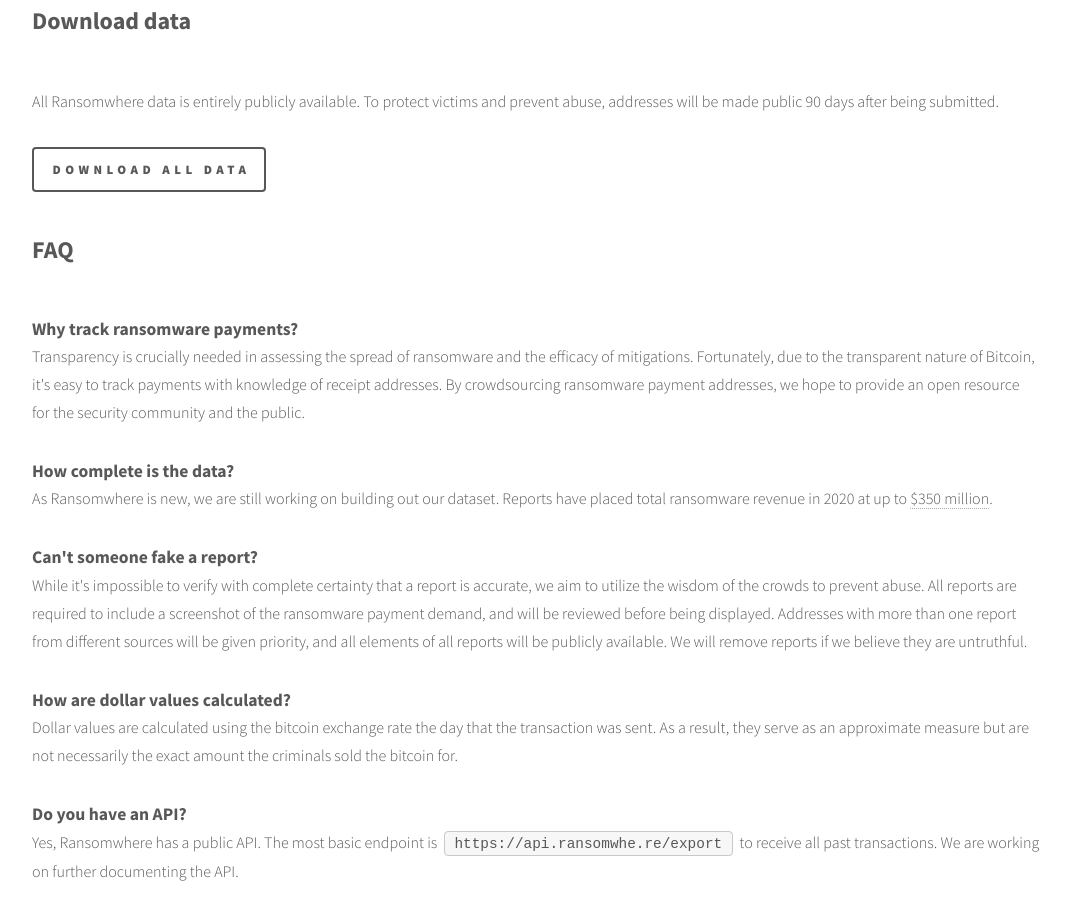
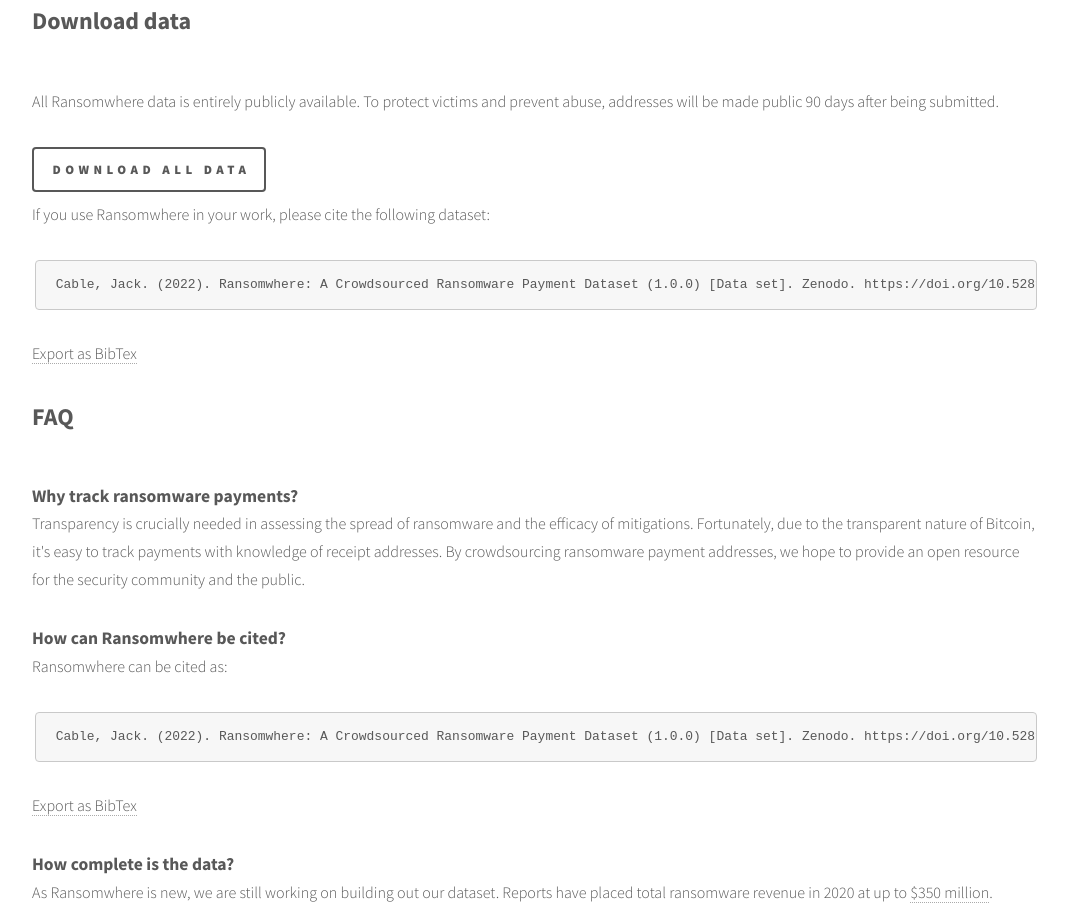
Before and after one commit to cablej/ransomwhere, a plain HTML site: page docs/index.html in a window 1280 px wide. Shown: the part 2833-3742 px from the top of the page, without its empty margins (104-1174 px from the left). Drawn offline with Linux system fonts and the light colour scheme; no server answers.

Commit message:
Add Zenodo

```diff
--- a/docs/assets/css/main.css
+++ b/docs/assets/css/main.css
@@ -2862,7 +2862,7 @@
 }
 
 .tiles article.style5 > .image:before {
-  background-color: #ae85ca;
+  background-color: #689ece;
 }
 
 .tiles article.style6 > .image:before {
--- a/docs/index.html
+++ b/docs/index.html
@@ -58,6 +58,7 @@
         <li><a href="#browse">Browse Data</a></li>
         <li><a href="#report">Report Addresses</a></li>
         <li><a href="#download">Download Data</a></li>
+        <li><a href="#cite">Cite</a></li>
         <li><a href="#faq">FAQ</a></li>
         <li><a
             href="https://login.ransomwhe.re/login?client_id=6627dhbl7smsuk05b7ouhn4dm0&response_type=code&scope=email+openid&redirect_uri=https://api.ransomwhe.re/callback">Log
@@ -199,6 +200,9 @@
           <p>All Ransomwhere data is entirely publicly available. To protect victims and prevent abuse, addresses will
             be made public 90 days after being submitted.</p>
           <a class="button secondary" onclick="downloadFile()">Download all data</a>
+          <p>If you use Ransomwhere in your work, please cite the following dataset:</p>
+          <pre><code>Cable, Jack. (2022). Ransomwhere: A Crowdsourced Ransomware Payment Dataset (1.0.0) [Data set]. Zenodo. https://doi.org/10.5281/zenodo.6512123</code></pre>
+          <p><a href="https://zenodo.org/record/6512123/export/hx">Export as BibTex</a></p>
         </div>
         <div style="margin-top: 2em;" class="no-margin" id="faq">
           <h2>FAQ</h2>
@@ -207,6 +211,10 @@
             mitigations. Fortunately, due to the transparent nature of Bitcoin, it's easy to track payments with
             knowledge of receipt addresses. By crowdsourcing ransomware payment addresses, we hope to provide an open
             resource for the security community and the public.</p>
+          <h3>How can Ransomwhere be cited?</h3>
+          <p>Ransomwhere can be cited as:</p>
+          <pre><code>Cable, Jack. (2022). Ransomwhere: A Crowdsourced Ransomware Payment Dataset (1.0.0) [Data set]. Zenodo. https://doi.org/10.5281/zenodo.6512123</code></pre>
+          <p><a href="https://zenodo.org/record/6512123/export/hx">Export as BibTex</a></p>
           <h3>How complete is the data?</h3>
           <p>As Ransomwhere is new, we are still working on building out our dataset. Reports have placed total
             ransomware revenue in 2020 at up to <a
```
